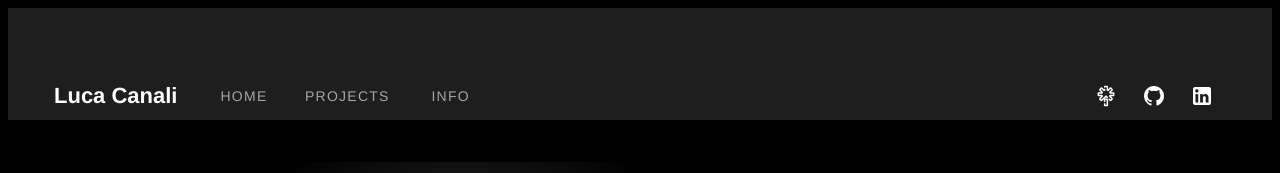
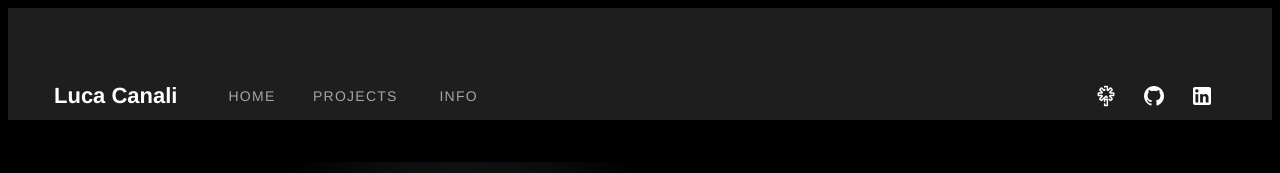
Before and after one commit to Luca9862/lucacanali.me, a Vue app: page / in a window 1280 px wide. Shown: the top 173 px of the page. Built offline with nearby package versions, Linux system fonts and the light colour scheme.

Commit message:
fix(LCC-11): fix padding title

```diff
--- a/src/components/AppSidebar.vue
+++ b/src/components/AppSidebar.vue
@@ -203,7 +203,7 @@ export default {
     width: auto;
     /* padding-right: 10px; */
     font-size: 22px;
-    padding-right: 22px;
+    padding-right: 30px;
     font-weight: bold;
 }
 
```
